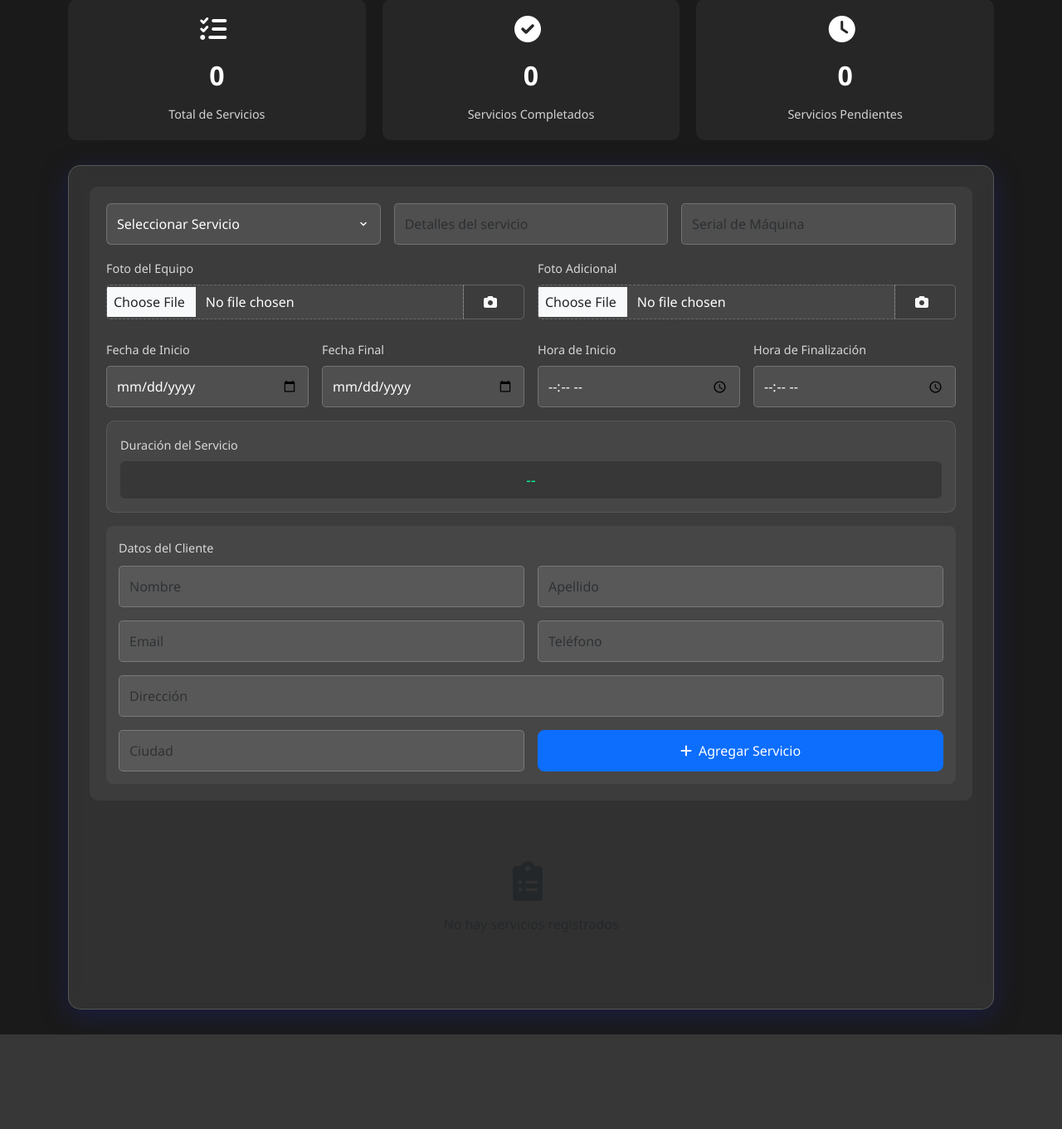
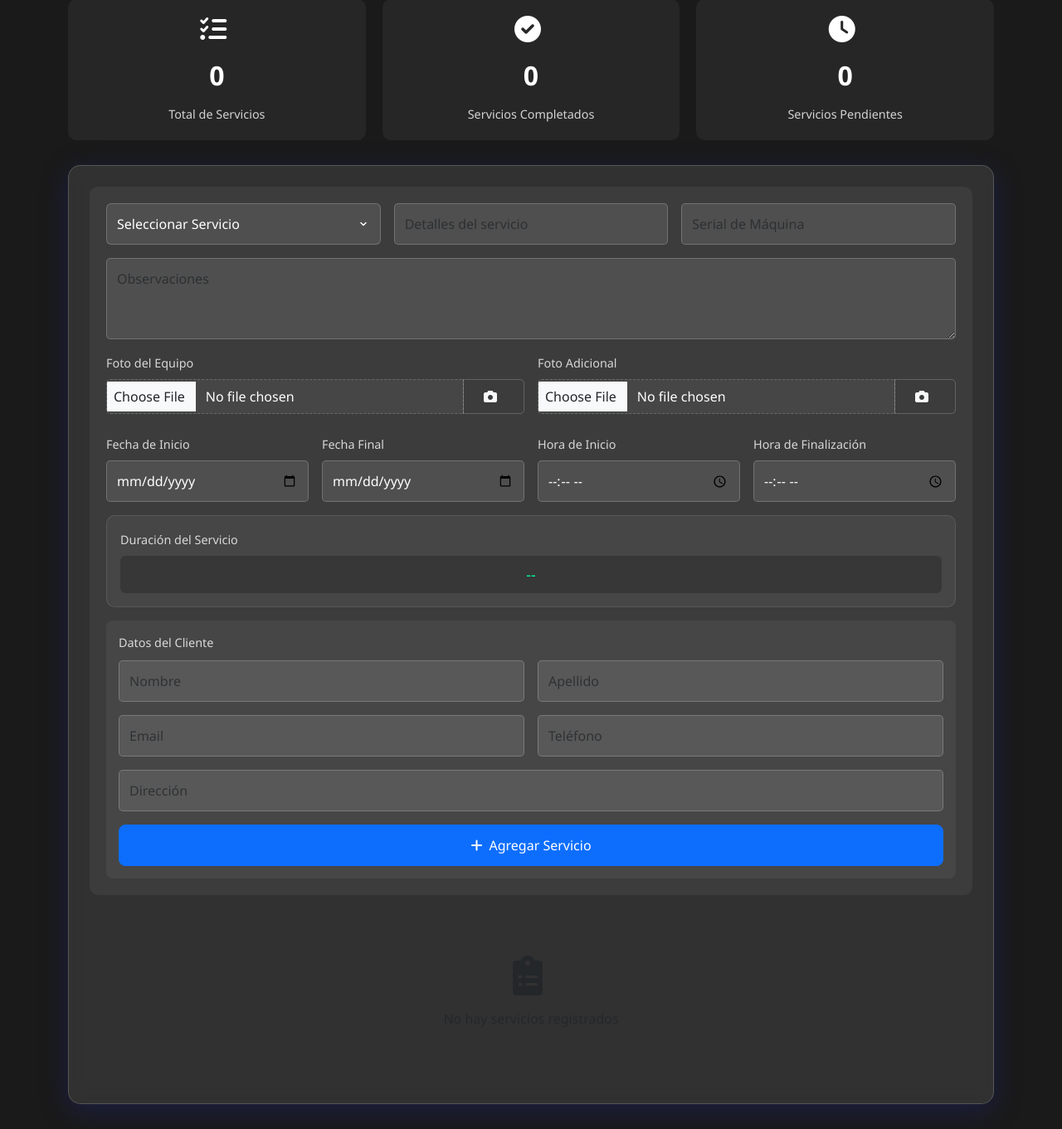
Before and after one commit to rafaelhgarcia/astro-lift-flask-app, a Flask app: page /intranet in a window 1280 px wide. Shown: the part 187-1548 px from the top of the page at 83% size. Before the commit the page ends 1434 px from the top, so only its background shows below. Run offline with Flask 3, Linux system fonts and the light colour scheme; the visitor is signed in with stand-in values (Sample User, id 1); data that the repository does not hold is empty.

Commit message:
cambios juan

```diff
--- a/app.py
+++ b/app.py
@@ -81,6 +81,7 @@ class Tarea(db.Model):
     fecha = db.Column(db.DateTime, default=datetime.now)
     completada = db.Column(db.Boolean, default=False)
     serial_maquina = db.Column(db.String(100), nullable=True)
+    observaciones = db.Column(db.Text, nullable=True)
 
     def __repr__(self):
         return f'<Tarea {self.titulo}>'
@@ -114,6 +115,16 @@ def init_db():
                 conn.execute(db.text("ALTER TABLE tarea ADD COLUMN serial_maquina VARCHAR(100)"))
                 conn.commit()
                 app.logger.info('Columna serial_maquina agregada exitosamente')
+        except Exception:
+            # La columna ya existe o hubo un error
+            pass
+
+        # Agregar columna observaciones si no existe
+        try:
+            with db.engine.connect() as conn:
+                conn.execute(db.text("ALTER TABLE tarea ADD COLUMN observaciones TEXT"))
+                conn.commit()
+                app.logger.info('Columna observaciones agregada exitosamente')
         except Exception:
             # La columna ya existe o hubo un error
             pass
@@ -178,12 +189,14 @@ def agregar_tarea():
         titulo = request.form.get('titulo')
         descripcion = request.form.get('descripcion')
         serial_maquina = request.form.get('serial_maquina')
+        observaciones = request.form.get('observaciones')
         if titulo and descripcion:
             nueva_tarea = Tarea(
                 titulo=titulo,
                 descripcion=descripcion,
                 fecha=datetime.now(),
-                serial_maquina=serial_maquina
+                serial_maquina=serial_maquina,
+                observaciones=observaciones
             )
             db.session.add(nueva_tarea)
             db.session.commit()
--- a/templates/intranet.html
+++ b/templates/intranet.html
@@ -303,8 +303,6 @@
                     <select class="form-select" name="titulo" required>
                         <option value="" disabled selected>Seleccionar Servicio</option>
                         <option value="Alquiler">Alquiler de Equipos</option>
-                        <option value="Transporte">Servicio de Transporte</option>
-                        <option value="Mantenimiento">Mantenimiento</option>
                     </select>
                 </div>
                 <div class="col-md-4">
@@ -312,6 +310,12 @@
                 </div>
                 <div class="col-md-4">
                     <input type="text" class="form-control" name="serial_maquina" placeholder="Serial de Máquina" title="Ingrese el código serial de la máquina">
+                </div>
+            </div>
+
+            <div class="row g-3 mb-3">
+                <div class="col-12">
+                    <textarea class="form-control" name="observaciones" placeholder="Observaciones" rows="3" title="Ingrese observaciones adicionales sobre el servicio"></textarea>
                 </div>
             </div>
 
@@ -392,7 +396,7 @@
                         <input type="text" class="form-control" name="apellido" placeholder="Apellido" required>
                     </div>
                     <div class="col-md-6">
-                        <input type="email" class="form-control" name="email" placeholder="Email" required>
+                        <input type="email" class="form-control" name="email" placeholder="Email">
                     </div>
                     <div class="col-md-6">
                         <input type="tel" class="form-control" name="telefono" placeholder="Teléfono" required>
@@ -400,10 +404,7 @@
                     <div class="col-md-12">
                         <input type="text" class="form-control" name="direccion" placeholder="Dirección" required>
                     </div>
-                    <div class="col-md-6">
-                        <input type="text" class="form-control" name="ciudad" placeholder="Ciudad" required>
-                    </div>
-                    <div class="col-md-6">
+                    <div class="col-md-12">
                         <button type="submit" class="btn btn-primary w-100 btn-task">
                             <i class="fas fa-plus me-2"></i>Agregar Servicio
                         </button>
@@ -429,6 +430,12 @@
                             <div class="serial-info mb-2">
                                 <strong><i class="fas fa-barcode me-1"></i>Serial de Máquina:</strong>
                                 <span class="badge bg-info">{{ tarea.serial_maquina }}</span>
+                            </div>
+                            {% endif %}
+                            {% if tarea.observaciones %}
+                            <div class="observaciones-info mb-2">
+                                <strong><i class="fas fa-sticky-note me-1"></i>Observaciones:</strong>
+                                <p class="mt-1 mb-0 text-muted">{{ tarea.observaciones }}</p>
                             </div>
                             {% endif %}
                             {% if tarea.fecha_servicio %}
```
